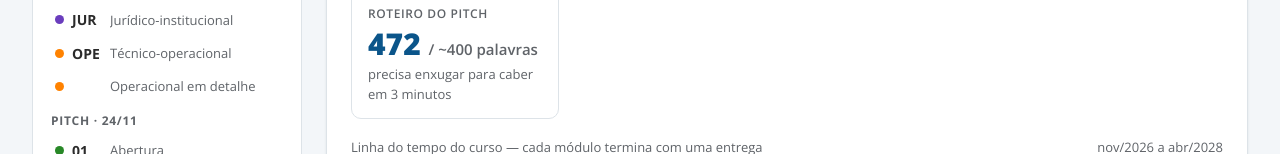
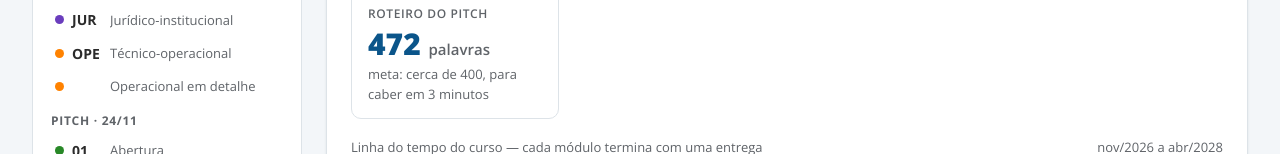
Before and after one commit to anderalves00/hub-eletromobilidade-painel, a plain HTML site: page guia.html in a window 1280 px wide. Shown: the part 448-602 px from the top of the page. Drawn offline with nearby package versions, Linux system fonts and the light colour scheme.

Commit message:
Guia: ajuste do numero do roteiro

```diff
--- a/guia.html
+++ b/guia.html
@@ -239,7 +239,7 @@ footer { padding: 0 32px 32px; color: var(--texto-suave); font-size: 13px; }
         <div class="kpi"><div class="rot">Carga do curso</div><div class="val">432 <small>horas-aula</small></div><div class="det">de 24/11/2026 a 19/04/2028</div></div>
         <div class="kpi"><div class="rot">Módulos</div><div class="val">4</div><div class="det">uma entrega da equipe ao fim de cada</div></div>
         <div class="kpi"><div class="rot">Mentorias</div><div class="val">6</div><div class="det">duas por área · a 1ª operacional é em 17/02/2027</div></div>
-        <div class="kpi"><div class="rot">Roteiro do pitch</div><div class="val">472 <small>/ ~400 palavras</small></div><div class="det">precisa enxugar para caber em 3 minutos</div></div>
+        <div class="kpi"><div class="rot">Roteiro do pitch</div><div class="val">472 <small>palavras</small></div><div class="det">meta: cerca de 400, para caber em 3 minutos</div></div>
       </div>
       <div class="progresso">
         <div class="rotulo"><span>Linha do tempo do curso — cada módulo termina com uma entrega</span><span>nov/2026 a abr/2028</span></div>
```
